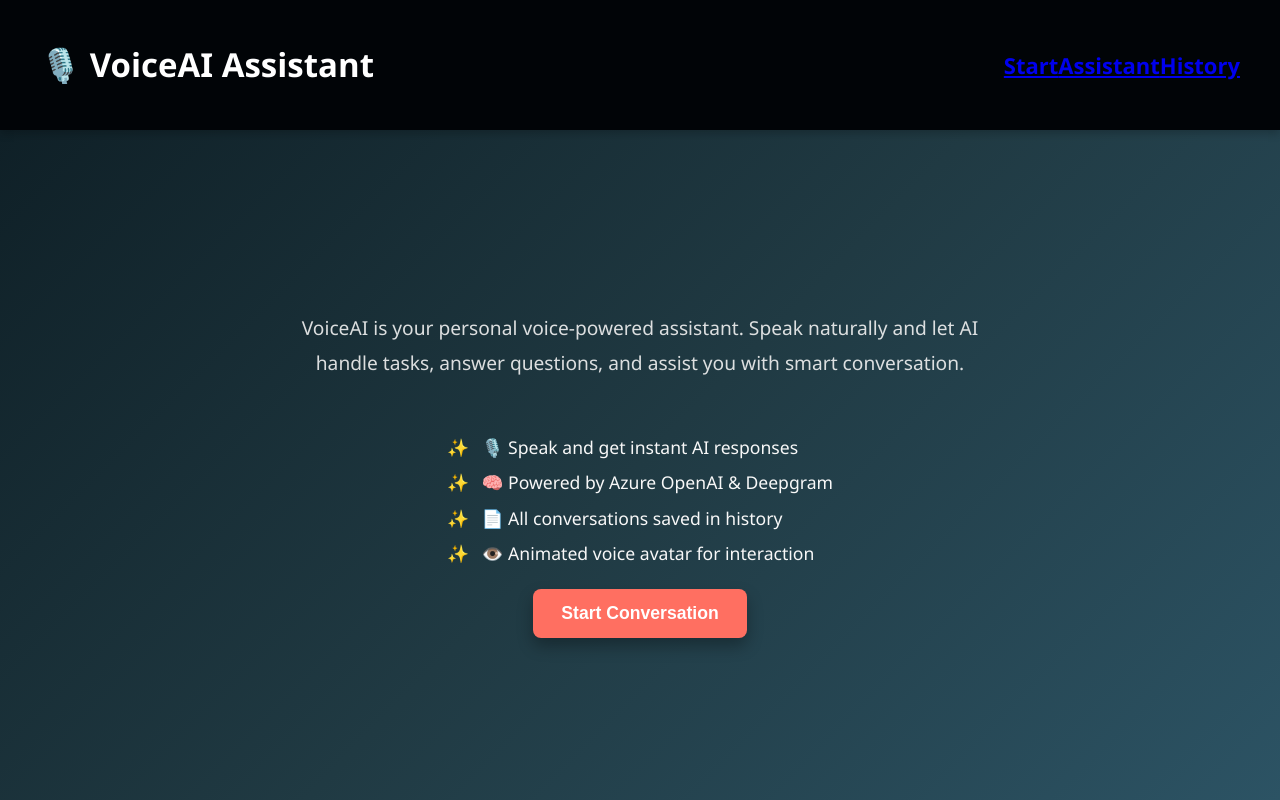
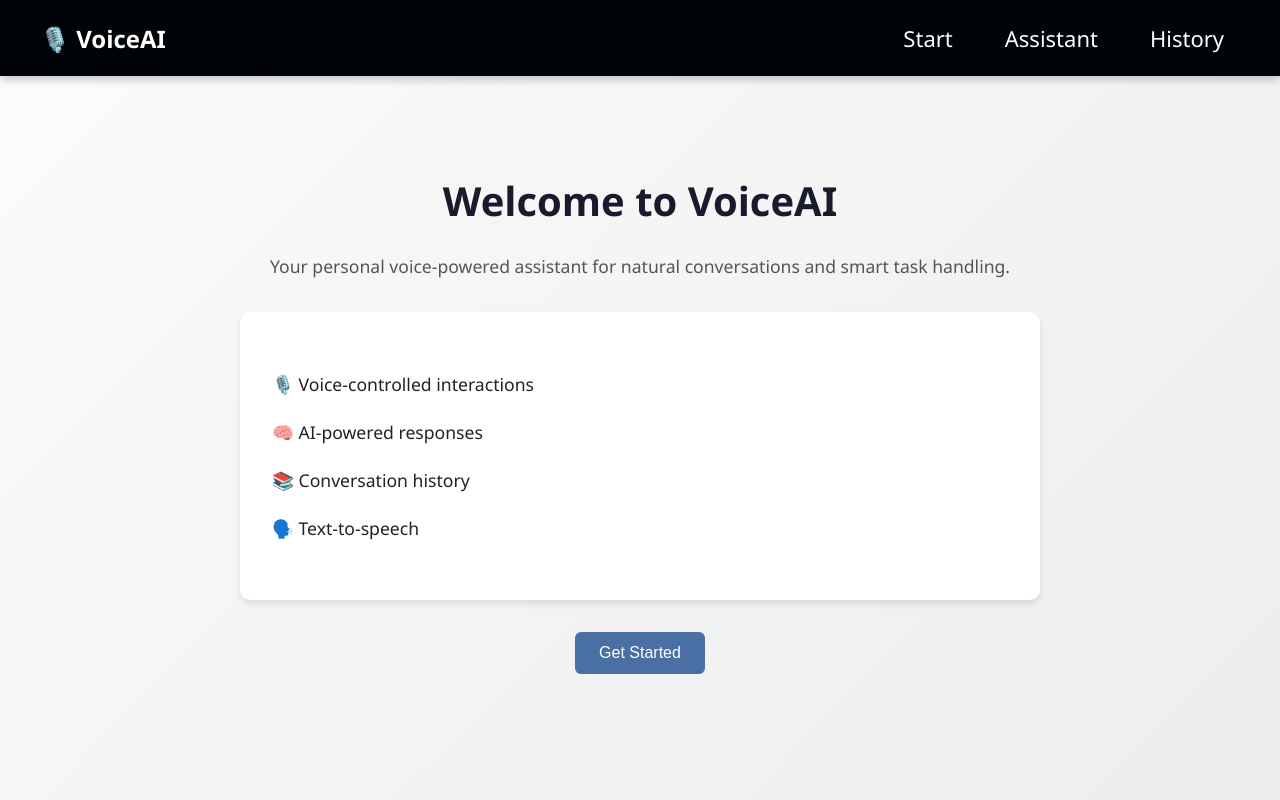
Before and after one commit to Gajanand1219/AI_VOICE_ASSICENT, a React (Create React App) app in the folder frontend/: page / in a window 1280 px wide. Built offline with nearby package versions, Linux system fonts and the light colour scheme.

Commit message:
Update App.js

```diff
--- a/frontend/src/App.js
+++ b/frontend/src/App.js
@@ -1,32 +1,61 @@
-import { Routes, Route, NavLink, useNavigate } from "react-router-dom";
+import { useState } from 'react';
+import { Routes, Route, Link, useNavigate } from "react-router-dom";
 import VoiceAssistant from "./VoiceAssistant";
 import History from "./History";
 import "./App.css";
 
 function App() {
+  const [mobileMenuOpen, setMobileMenuOpen] = useState(false);
+
   return (
     <div className="app">
       <header className="app-header">
-        <h2>🎙️ VoiceAI Assistant</h2>
-        <nav className="nav-links">
-          <NavLink to="/" className={({ isActive }) => isActive ? "active-link" : ""}>
-            Start
-          </NavLink>
-          <NavLink to="/assistant" className={({ isActive }) => isActive ? "active-link" : ""}>
-            Assistant
-          </NavLink>
-          <NavLink to="/history" className={({ isActive }) => isActive ? "active-link" : ""}>
-            History
-          </NavLink>
+        <div className="header-container">
+          <div className="logo">🎙️ VoiceAI</div>
+
+          {/* Desktop Navigation */}
+          <nav className="desktop-nav">
+            <Link to="/">Start</Link>
+            <Link to="/assistant">Assistant</Link>
+            <Link to="/history">History</Link>
+          </nav>
+
+          {/* Mobile Hamburger */}
+          <button
+            className={`hamburger ${mobileMenuOpen ? 'open' : ''}`}
+            onClick={() => setMobileMenuOpen(!mobileMenuOpen)}
+            aria-label="Menu"
+          >
+            <span class="hi" >☰</span>
+
+          </button>
+        </div>
+        <div
+          className={`mobile-nav-overlay ${mobileMenuOpen ? 'active' : ''}`}
+          onClick={() => setMobileMenuOpen(false)}
+        ></div>
+
+        {/* Mobile Navigation */}
+        <nav className={`mobile-nav ${mobileMenuOpen ? 'open' : ''}`}>
+          <Link to="/" onClick={() => setMobileMenuOpen(false)} className="nav-link">
+            <span>🏠</span> Start
+          </Link>
+          <Link to="/assistant" onClick={() => setMobileMenuOpen(false)} className="nav-link">
+            <span>🎤</span> Assistant
+          </Link>
+          <Link to="/history" onClick={() => setMobileMenuOpen(false)} className="nav-link">
+            <span>📚</span> History
+          </Link>
         </nav>
       </header>
 
+      <main className="main-content">
         <Routes>
           <Route path="/" element={<StartPage />} />
           <Route path="/assistant" element={<VoiceAssistant />} />
           <Route path="/history" element={<History />} />
-        <Route path="*" element={<NotFound />} />
         </Routes>
+      </main>
     </div>
   );
 }
@@ -34,29 +63,21 @@ function App() {
 function StartPage() {
   const navigate = useNavigate();
   return (
-    <div className="center-page">
 
+    <div className="start-page">
+      <h2>Welcome to VoiceAI</h2>
       <p>
-        VoiceAI is your personal voice-powered assistant. Speak naturally and let AI handle tasks, answer questions, and assist you with smart conversation.
+        Your personal voice-powered assistant for natural conversations and smart task handling.
       </p>
-      <ul className="features-list">
-        <li>🎙️ Speak and get instant AI responses</li>
-        <li>🧠 Powered by Azure OpenAI & Deepgram</li>
-        <li>📄 All conversations saved in history</li>
-        <li>👁️ Animated voice avatar for interaction</li>
-
+      <div className="features">
+        <ul>
+          <li>🎙️ Voice-controlled interactions</li>
+          <li>🧠 AI-powered responses</li>
+          <li>📚 Conversation history</li>
+          <li>🗣️ Text-to-speech</li>
         </ul>
-      <button onClick={() => navigate("/assistant")}>Start Conversation</button>
       </div>
-  );
-}
-
-function NotFound() {
-  return (
-    <div className="center-page">
-      <h2>404 - Page Not Found</h2>
-      <p>The page you're looking for doesn't exist.</p>
-      <button onClick={() => window.history.back()}>Go Back</button>
+      <button onClick={() => navigate("/assistant")}>Get Started</button>
     </div>
   );
 }
```
Lines whose indentation alone changed are shown as unchanged.
